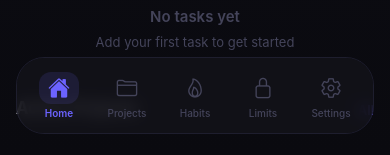
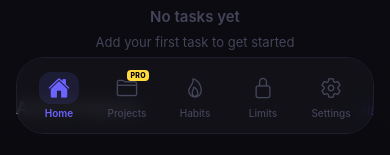
Before and after one commit to feloheger/FlowOS, a React Native app: screen / in a window 390 px wide. Shown: the part 686-841 px from the top of the page. Built offline with nearby package versions, Linux system fonts and the light colour scheme.

Commit message:
Add files via upload

```diff
--- a/src/navigation/AppNavigator.js
+++ b/src/navigation/AppNavigator.js
@@ -1,4 +1,4 @@
-import React, { useRef, useState } from 'react';
+import React, { useState, useRef, useEffect } from 'react';
 import { View, Text, StyleSheet, TouchableOpacity, Dimensions, Animated } from 'react-native';
 import { NavigationContainer } from '@react-navigation/native';
 import { createBottomTabNavigator } from '@react-navigation/bottom-tabs';
@@ -6,25 +6,76 @@ import { Ionicons } from '@expo/vector-icons';
 import { BlurView } from 'expo-blur';
 import { GestureDetector, Gesture } from 'react-native-gesture-handler';
 import { Colors, Typography, Spacing, Radius } from '../theme';
+import { loadSubscription } from '../data/storage';
 
 import DashboardScreen from '../screens/DashboardScreen';
 import ProjectsScreen from '../screens/ProjectsScreen';
 import HabitsScreen from '../screens/HabitsScreen';
 import AppLimitsScreen from '../screens/AppLimitsScreen';
 import SettingsScreen from '../screens/SettingsScreen';
+import GoalsScreen from '../screens/GoalsScreen';
+import PaywallScreen, { LockedScreen } from '../screens/PaywallScreen';
 
 const Tab = createBottomTabNavigator();
 const { width } = Dimensions.get('window');
 
 const TABS = [
-  { name: 'Dashboard', icon: 'home', label: 'Home' },
-  { name: 'Projects', icon: 'folder', label: 'Projects' },
-  { name: 'Habits', icon: 'flame', label: 'Habits' },
-  { name: 'AppLimits', icon: 'lock-closed', label: 'Limits' },
-  { name: 'Settings', icon: 'settings', label: 'Settings' },
+  { name: 'Dashboard', icon: 'home', label: 'Home', pro: false },
+  { name: 'Projects', icon: 'folder', label: 'Projects', pro: true },
+  { name: 'Habits', icon: 'flame', label: 'Habits', pro: false },
+  { name: 'AppLimits', icon: 'lock-closed', label: 'Limits', pro: false },
+  { name: 'Settings', icon: 'settings', label: 'Settings', pro: false },
 ];
 
-function CustomTabBar({ state, descriptors, navigation }) {
+function SwipeWrapper({ children, navigation, currentIndex, hasSubscription }) {
+  const translateX = useRef(new Animated.Value(0)).current;
+
+  const swipe = Gesture.Pan()
+    .activeOffsetX([-20, 20])
+    .failOffsetY([-10, 10])
+    .onEnd((e) => {
+      const THRESHOLD = width * 0.3;
+      if (e.translationX < -THRESHOLD && currentIndex < TABS.length - 1) {
+        Animated.timing(translateX, { toValue: -60, duration: 150, useNativeDriver: true }).start(() => {
+          translateX.setValue(0);
+          navigation.navigate(TABS[currentIndex + 1].name);
+        });
+      } else if (e.translationX > THRESHOLD && currentIndex > 0) {
+        Animated.timing(translateX, { toValue: 60, duration: 150, useNativeDriver: true }).start(() => {
+          translateX.setValue(0);
+          navigation.navigate(TABS[currentIndex - 1].name);
+        });
+      } else {
+        Animated.spring(translateX, { toValue: 0, useNativeDriver: true, speed: 30 }).start();
+      }
+    });
+
+  return (
+    <GestureDetector gesture={swipe}>
+      <Animated.View style={[{ flex: 1 }, { transform: [{ translateX }] }]}>
+        {children}
+      </Animated.View>
+    </GestureDetector>
+  );
+}
+
+// HOC for Pro-gated screens
+function ProGatedScreen({ Component, tabName, index, navigation, hasSubscription, onShowPaywall }) {
+  if (!hasSubscription) {
+    return (
+      <SwipeWrapper navigation={navigation} currentIndex={index}>
+        <LockedScreen tabName={tabName} onUnlock={onShowPaywall} />
+      </SwipeWrapper>
+    );
+  }
+  return (
+    <SwipeWrapper navigation={navigation} currentIndex={index}>
+      <Component navigation={navigation} />
+    </SwipeWrapper>
+  );
+}
+
+function CustomTabBar({ state, descriptors, navigation, hasSubscription }) {
   return (
     <View style={styles.tabBarWrapper}>
       <BlurView intensity={40} tint="dark" style={styles.tabBar}>
@@ -45,6 +96,11 @@ function CustomTabBar({ state, descriptors, navigation }) {
                     size={22}
                     color={isFocused ? Colors.accent : Colors.textMuted}
                   />
+                  {tab.pro && !hasSubscription && (
+                    <View style={styles.proBadge}>
+                      <Text style={styles.proBadgeText}>PRO</Text>
+                    </View>
+                  )}
                 </View>
                 <Text style={[styles.tabLabel, isFocused && styles.tabLabelActive]}>
                   {tab.label}
@@ -58,43 +114,6 @@ function CustomTabBar({ state, descriptors, navigation }) {
   );
 }
 
-// Swipe wrapper - wraps each screen with swipe gesture
-function SwipeWrapper({ children, navigation, currentIndex }) {
-  const translateX = useRef(new Animated.Value(0)).current;
-
-  const swipe = Gesture.Pan()
-    .activeOffsetX([-20, 20])
-    .failOffsetY([-10, 10])
-    .onEnd((e) => {
-      const THRESHOLD = width * 0.3;
-      if (e.translationX < -THRESHOLD && currentIndex < TABS.length - 1) {
-        // Swipe left → next screen
-        Animated.timing(translateX, { toValue: -60, duration: 150, useNativeDriver: true }).start(() => {
-          translateX.setValue(0);
-          navigation.navigate(TABS[currentIndex + 1].name);
-        });
-      } else if (e.translationX > THRESHOLD && currentIndex > 0) {
-        // Swipe right → previous screen
-        Animated.timing(translateX, { toValue: 60, duration: 150, useNativeDriver: true }).start(() => {
-          translateX.setValue(0);
-          navigation.navigate(TABS[currentIndex - 1].name);
-        });
-      } else {
-        // Snap back
-        Animated.spring(translateX, { toValue: 0, useNativeDriver: true, speed: 30 }).start();
-      }
-    });
-
-  return (
-    <GestureDetector gesture={swipe}>
-      <Animated.View style={[{ flex: 1 }, { transform: [{ translateX }] }]}>
-        {children}
-      </Animated.View>
-    </GestureDetector>
-  );
-}
-
-// Wrap each screen component with swipe
 function withSwipe(Component, index) {
   return function WrappedScreen({ navigation, ...props }) {
     return (
@@ -105,26 +124,55 @@ function withSwipe(Component, index) {
   };
 }
 
-const DashboardWithSwipe = withSwipe(DashboardScreen, 0);
-const ProjectsWithSwipe = withSwipe(ProjectsScreen, 1);
-const HabitsWithSwipe = withSwipe(HabitsScreen, 2);
-const AppLimitsWithSwipe = withSwipe(AppLimitsScreen, 3);
-const SettingsWithSwipe = withSwipe(SettingsScreen, 4);
+export default function AppNavigator() {
+  const [hasSubscription, setHasSubscription] = useState(false);
+  const [showPaywall, setShowPaywall] = useState(false);
 
-export default function AppNavigator() {
+  useEffect(() => {
+    loadSubscription().then(sub => setHasSubscription(sub?.active || false));
+  }, []);
+
+  const DashboardWrapped = withSwipe(DashboardScreen, 0);
+  const HabitsWrapped = withSwipe(HabitsScreen, 2);
+  const AppLimitsWrapped = withSwipe(AppLimitsScreen, 3);
+  const SettingsWrapped = withSwipe(SettingsScreen, 4);
+
+  // Pro-gated screens
+  const ProjectsWrapped = ({ navigation }) => (
+    <ProGatedScreen
+      Component={ProjectsScreen}
+      tabName="Projects"
+      index={1}
+      navigation={navigation}
+      hasSubscription={hasSubscription}
+      onShowPaywall={() => setShowPaywall(true)}
+    />
+  );
+
   return (
-    <NavigationContainer>
-      <Tab.Navigator
-        tabBar={(props) => <CustomTabBar {...props} />}
-        screenOptions={{ headerShown: false, animation: 'shift' }}
-      >
-        <Tab.Screen name="Dashboard" component={DashboardWithSwipe} />
-        <Tab.Screen name="Projects" component={ProjectsWithSwipe} />
-        <Tab.Screen name="Habits" component={HabitsWithSwipe} />
-        <Tab.Screen name="AppLimits" component={AppLimitsWithSwipe} />
-        <Tab.Screen name="Settings" component={SettingsWithSwipe} />
-      </Tab.Navigator>
-    </NavigationContainer>
+    <>
+      <NavigationContainer>
+        <Tab.Navigator
+          tabBar={(props) => <CustomTabBar {...props} hasSubscription={hasSubscription} />}
+          screenOptions={{ headerShown: false }}
+        >
+          <Tab.Screen name="Dashboard" component={DashboardWrapped} />
+          <Tab.Screen name="Projects" component={ProjectsWrapped} />
+          <Tab.Screen name="Habits" component={HabitsWrapped} />
+          <Tab.Screen name="AppLimits" component={AppLimitsWrapped} />
+          <Tab.Screen name="Settings" component={SettingsWrapped} />
+        </Tab.Navigator>
+      </NavigationContainer>
+
+      <PaywallScreen
+        visible={showPaywall}
+        onClose={() => setShowPaywall(false)}
+        onActivate={() => {
+          setHasSubscription(true);
+          setShowPaywall(false);
+        }}
+      />
+    </>
   );
 }
 
@@ -137,4 +185,6 @@ const styles = StyleSheet.create({
   tabIconWrapActive: { backgroundColor: Colors.accentSoft },
   tabLabel: { fontSize: 10, color: Colors.textMuted, fontWeight: Typography.medium },
   tabLabelActive: { color: Colors.accent, fontWeight: Typography.semibold },
+  proBadge: { position: 'absolute', top: -2, right: -2, backgroundColor: Colors.warning, borderRadius: 4, paddingHorizontal: 3, paddingVertical: 1 },
+  proBadgeText: { fontSize: 7, fontWeight: Typography.heavy, color: '#000', letterSpacing: 0.3 },
 });
```
